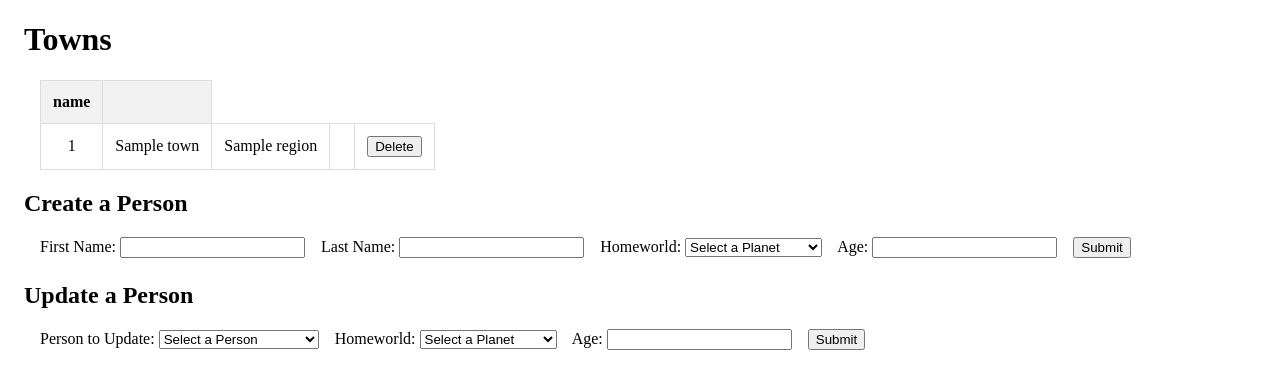
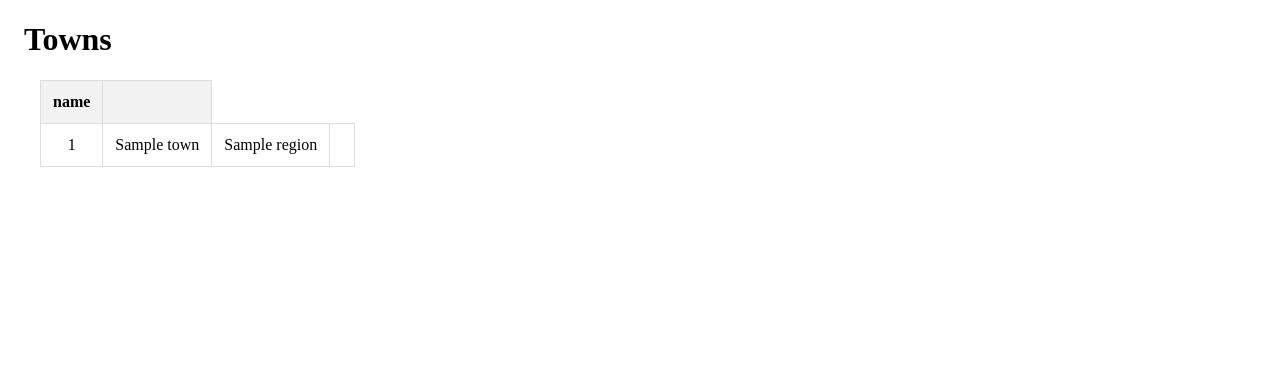
Before and after one commit to Smiththedude/Project, a Flask app: template templates/Towns.j2 in a window 1280 px wide. Shown: the part 58-447 px from the top of the page. Run offline with Flask 3, Linux system fonts and the light colour scheme; the template is opened without the code that fills it: most values are stand-ins (such as "Sample title", 1, 10 or a date in 2020); some libraries are stand-ins or nearby versions.

Commit message:
Towns page now runs

```diff
--- a/app.py
+++ b/app.py
@@ -65,15 +65,15 @@ def db_towns():
         towns = db.query(dbConnection, query1).fetchall()
         #homeworlds = db.query(dbConnection, query2).fetchall()
 
-        # Render the bsg-people.j2 file, and also send the renderer
-        # a couple objects that contains bsg_people and bsg_homeworld information
+        # Render the Towns.j2 file, and also send the renderer
+        # an object that contains Towns information
         return render_template(
             "Towns.j2", towns=towns
         )
 
     except Exception as e:
         print(f"Error executing queries: {e}")
-        return "An error occurred while executing the database queries.", 500
+        return f"An error occurred while executing the database queries: {e}", 500
 
     finally:
         # Close the DB connection, if it exists
--- a/templates/Towns.j2
+++ b/templates/Towns.j2
@@ -8,7 +8,7 @@
     <thead>
         {# For the table header row, we print the DB attribute names #}
         <tr>
-            {% for key in Towns[0].keys() %}
+            {% for key in towns[0].keys() %}
             <th>{{ key }}</th>
             {% endfor %}
             <th></th>
@@ -17,85 +17,17 @@
 
     <tbody>
         {# For each row, print the id, fname, lname, homeworld and age #}
-        {% for town in Towns %}
+        {% for town in towns %}
         <tr>
-            <td>{{ Towns.TownID }}</td>
-            <td>{{ Towns.TownName }}</td>
-            <td>{{ Towns.Region }}</td>
-            <td>{{ Towns.Alignment | default('', true) }}</td>
-{#
-            {# DELETE form #}
-            <form id="delete_person_form">
-                <input type="hidden" name="delete_person_id" value="{{ person.id }}">
-                <input type="hidden" name="delete_person_name" value="{{ person.fname }} {{ person.lname }}">
-                <td>
-                    <button type="submit">
-                        Delete
-                    </button>
-                </td>
-            </form>
+            <td>{{ town.TownID }}</td>
+            <td>{{ town.TownName }}</td>
+            <td>{{ town.Region }}</td>
+            <td>{{ town.Alignment | default('', true) }}</td>
         </tr>
         {% endfor %}
     </tbody>
 </table>
 
-{# CREATE form #}
-<h2>Create a Person</h2>
-<form class="cuForm" id="create_person_form">
-    <label for="create_person_fname">First Name: </label>
-    <input type="text" name="create_person_fname" id="create_person_fname" required>
 
-    <label for="create_person_lname">Last Name: </label>
-    <input type="text" name="create_person_lname" id="create_person_lname">
-
-    <label for="create_person_homeworld">Homeworld: </label>
-    <select name="create_person_homeworld" id="create_person_homeworld" required>
-        <option value="NULL" selected>Select a Planet</option>
-        <option value="NULL">&lt; None &gt;</option>
-        {% for homeworld in homeworlds %}
-        <option value="{{homeworld['id']}}" required>{{homeworld['name']}}</option>
-        {% endfor %}
-    </select>
-
-    <label for="create_person_age">Age: </label>
-    <input type="number" name="create_person_age" id="create_person_age" min="0">
-
-    <input type="submit">
-</form>
-
-{# UPDATE form #}
-<h2>Update a Person</h2>
-<form class="cuForm" id="update_person_form">
-    <label for="update_person_id">Person to Update: </label>
-    <select name="update_person_id" id="update_person_id" required>
-        <option value="" disabled selected>Select a Person</option>
-        {% for person in people %}
-        <option value="{{person['id']}}" required>
-            {{person['id']}}
-            -
-            {{person['fname']}}
-            {{person['lname']}}
-        </option>
-        {% endfor %}
-    </select>
-
-    <label for="update_person_homeworld">Homeworld: </label>
-    <select name="update_person_homeworld" id="update_person_homeworld" required>
-        <option value="NULL" selected>Select a Planet</option>
-        <option value="NULL">&lt; None &gt;</option>
-        {% for homeworld in homeworlds %}
-        <option value="{{homeworld['id']}}" required>
-            {{homeworld['name']}}
-        </option>
-        {% endfor %}
-    </select>
-
-    <label for="update_person_age">Age: </label>
-    <input type="number" name="update_person_age" id="update_person_age" min="0">
-
-    <input type="submit">
-</form>
 
 {% endblock %}
-
-#}
```
